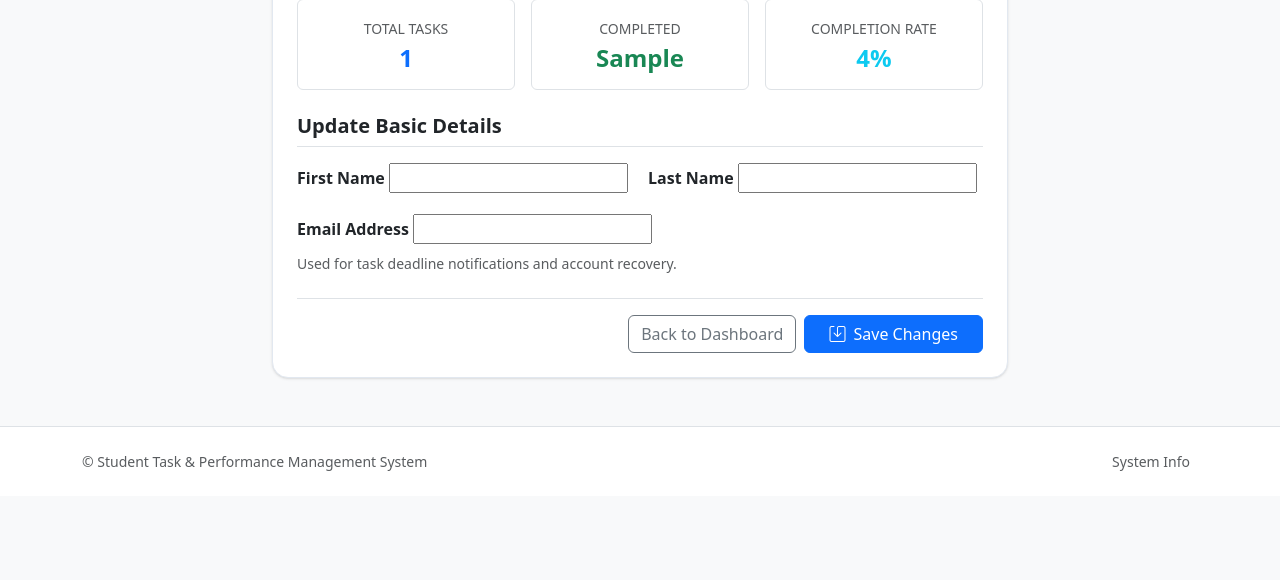
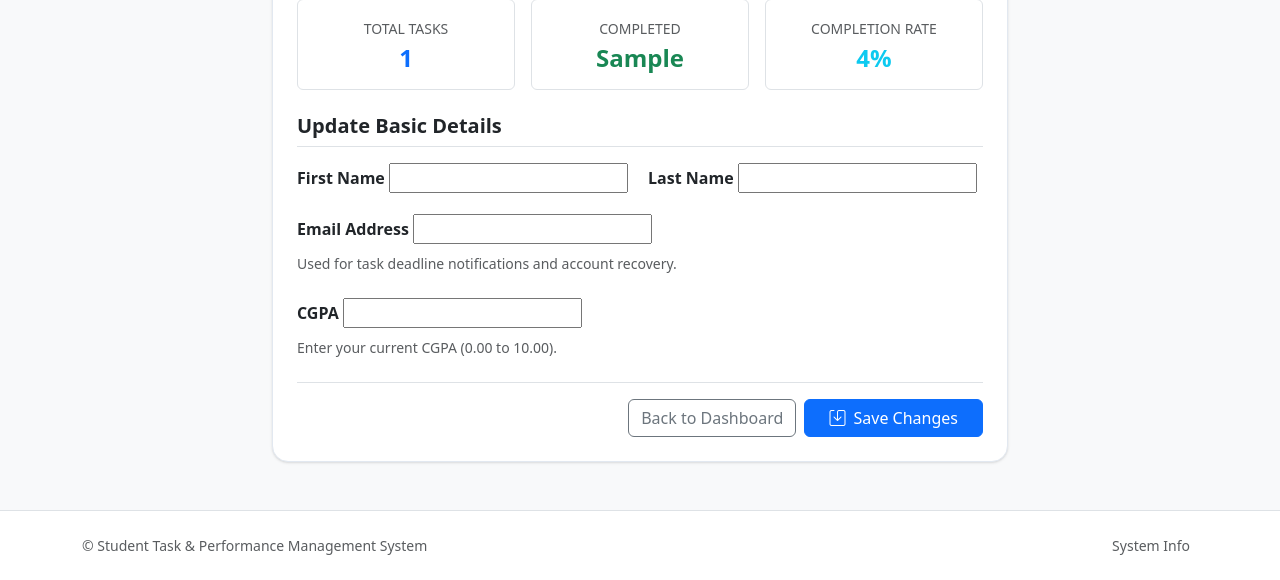
Before and after one commit to RishiMishra06/Stp, a Django app: template templates/tasks/profile.html in a window 1280 px wide. Shown: the part 335-915 px from the top of the page. Before the commit the page ends 806 px from the top, so only its background shows below. Run offline with Django 5.2, Linux system fonts and the light colour scheme; the template is opened without the code that fills it: most values are stand-ins (such as "Sample title", 1, 10 or a date in 2020); form fields are guessed from the names that the template uses.

Commit message:
Update profile.html

```diff
--- a/templates/tasks/profile.html
+++ b/templates/tasks/profile.html
@@ -85,6 +85,14 @@
                             {% endif %}
                             <div class="form-text small">Used for task deadline notifications and account recovery.</div>
                         </div>
+<div class="mb-4">
+    <label for="{{ form.cgpa.id_for_label }}" class="form-label fw-semibold">CGPA</label>
+    {{ form.cgpa }}
+    {% if form.cgpa.errors %}
+        <div class="text-danger small mt-1">{{ form.cgpa.errors.0 }}</div>
+    {% endif %}
+    <div class="form-text small">Enter your current CGPA (0.00 to 10.00).</div>
+</div>
 
                         <div class="d-flex justify-content-end gap-2 pt-3 border-top">
                             <a href="{% url 'dashboard' %}" class="btn btn-outline-secondary">
```
